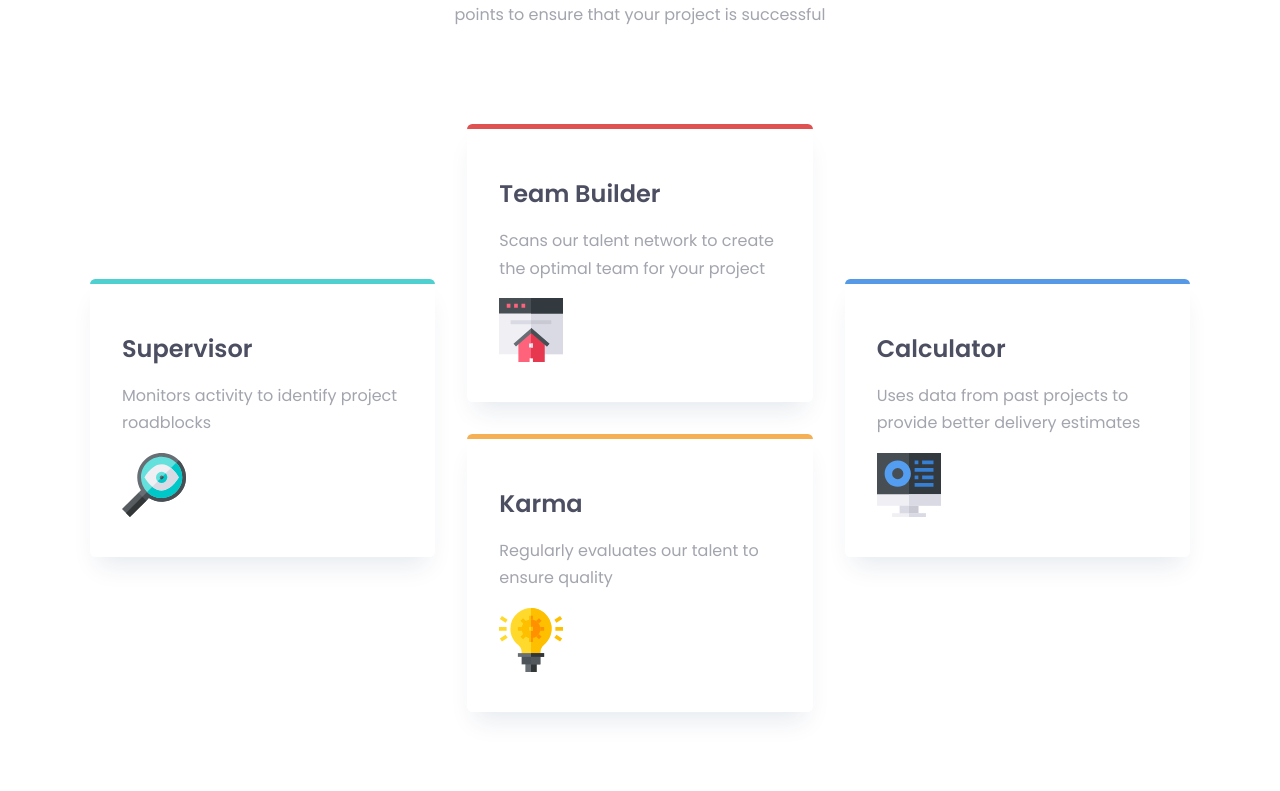
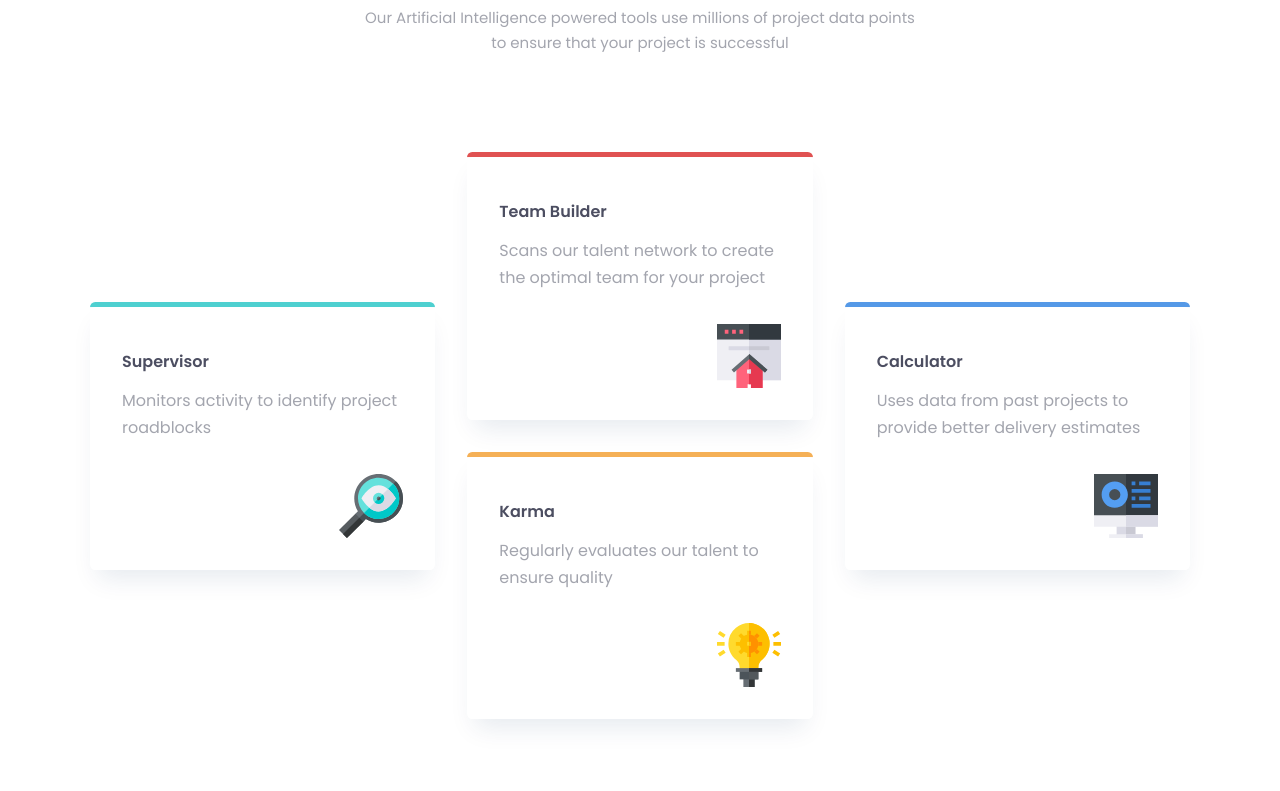
Before and after one commit to ProjectsRO-hit/Four-Cards-Feature-Section-Frontend, a plain HTML site: page index.html in a window 1280 px wide. Shown: the part 214-1005 px from the top of the page. Drawn offline with Linux system fonts and the light colour scheme.

Commit message:
updating UI

```diff
--- a/index.html
+++ b/index.html
@@ -36,34 +36,34 @@
         <div class="layout-grid">
           <div class="col">
             <div class="card border-teal">
-              <h2>Supervisor</h2>
+              <h2 class="card__title">Supervisor</h2>
               <p>Monitors activity to identify project roadblocks</p>
-              <img src="images/icon-supervisor.svg" />
+              <img class="card__image" src="images/icon-supervisor.svg" />
             </div>
           </div>
           <div class="col">
             <div class="card border-red">
-              <h2>Team Builder</h2>
+              <h2 class="card__title">Team Builder</h2>
               <p>
                 Scans our talent network to create the optimal team for your
                 project
               </p>
-              <img src="images/icon-team-builder.svg" />
+              <img class="card__image" src="images/icon-team-builder.svg" />
             </div>
             <div class="card border-yellow">
-              <h2>Karma</h2>
+              <h2 class="card__title">Karma</h2>
               <p>Regularly evaluates our talent to ensure quality</p>
-              <img src="images/icon-karma.svg" />
+              <img class="card__image" src="images/icon-karma.svg" />
             </div>
           </div>
           <div class="col">
             <div class="card border-blue">
-              <h2>Calculator</h2>
+              <h2 class="card__title">Calculator</h2>
               <p>
                 Uses data from past projects to provide better delivery
                 estimates
               </p>
-              <img src="images/icon-calculator.svg" />
+              <img class="card__image" src="images/icon-calculator.svg" />
             </div>
           </div>
         </div>
--- a/style.css
+++ b/style.css
@@ -66,7 +66,7 @@ h1,
 h2,
 h3 {
     color: var(--clr-neutral-900);
-    line-height: 1.1;
+    line-height: 1.2;
 }
 
 .wrapper {
@@ -81,6 +81,20 @@ h3 {
 header {
     text-align: center;
     margin-block: 6rem;
+}
+
+h1 {
+    font-weight: var(--fw-light);
+    font-size: var(--fs-900);
+}
+
+h1 span {
+    font-weight: var(--fw-bold);
+}
+
+
+header p {
+    font-size: var(--fs-400);
 }
 
 .layout-grid {
@@ -107,8 +121,19 @@ header {
     box-shadow: 0 1rem 1.5rem -0.5rem rgb(0 50 100 / 0.1);
 }
 
+.card__title {
+    font-size: var(--fs-600);
+}
+
+.card__image {
+    display: block;
+    margin-left: auto;
+    margin-top: 2rem;
+}
+
 .border-teal {
-    border-color: var(--clr-teal)
+    border-color: var(--clr-teal);
+    margin: 0;
 }
 
 .border-red {
```
